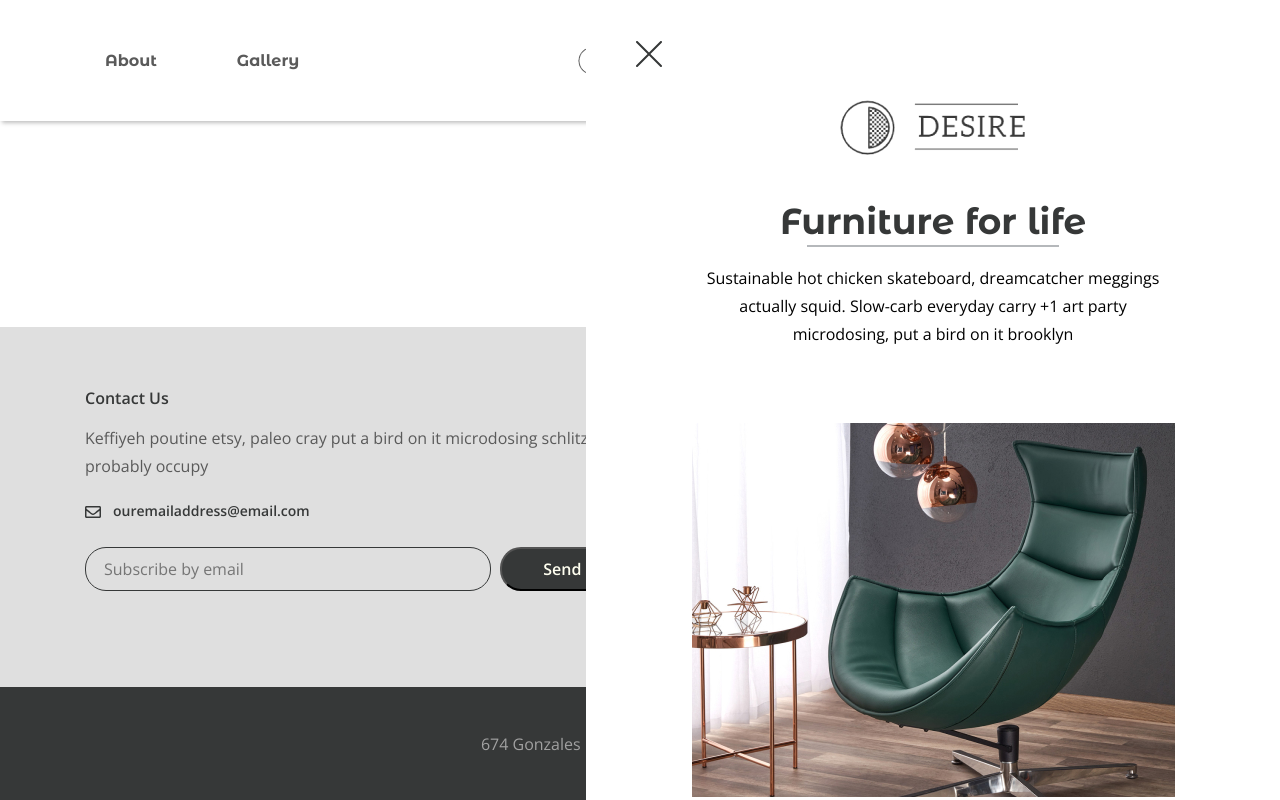
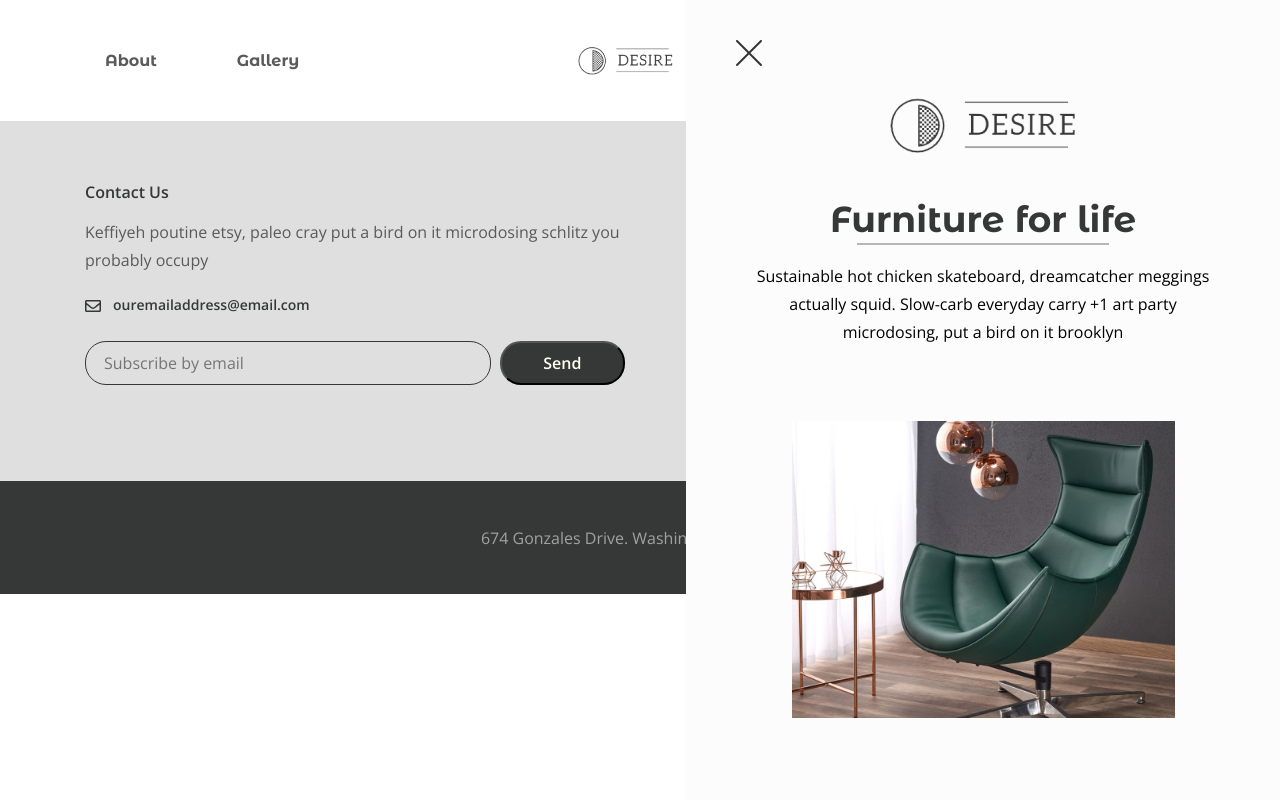
Before and after one commit to BekzodDeveloper/desire-multi-page, a website: page app/index.html in a window 1280 px wide. Drawn offline with nearby package versions, Linux system fonts and the light colour scheme; files that its build step writes are made by us from their sources.

Commit message:
rightside-menu started to be interactive

```diff
--- a/app/index.html
+++ b/app/index.html
@@ -44,12 +44,14 @@
             </ul>
           </nav>
           <button class="header__btn" href="#">
-            <img src="images/icon_menu.svg" alt="icon menu" class="header__btn-img">
+            <img class="header__btn-img" src="images/icon_menu.svg" alt="icon menu">
           </button>
           <div class="rightside-menu">
-            <button class="rightside-menu__btn">
-              <img class="rightside-menu__btn-close" src="images/close.svg" alt="">
-            </button>
+            <input class="rightside-menu__input-checkbox" id="check" type="checkbox">
+            <label class="rightside-menu__label" for="check">
+              <img class="rightside-menu__btn-close" src="images/close.svg" alt="close">
+              <!-- <button class="rightside-menu__btn"></button> -->
+            </label>
             <div class="rightside-menu__content">
               <img class="rightside-menu__content-logo" src="images/logo-big.png" alt="">
               <h4 class="rightside-menu__content-title">Furniture for life</h4>
@@ -63,7 +65,11 @@
         </div>
       </div>
     </header>
-    <main class="main"></main>
+    <main class="main">
+      <section>
+        <div class="container"></div>
+      </section>
+    </main>
 
     <footer class="footer">
       <div class="footer__content">
--- a/app/js/main.js
+++ b/app/js/main.js
@@ -1,3 +1,3 @@
-$(function () {
-
+$('.rightside-menu__btn').on('click', function(){
+    console.log('Hello!');
 })
--- a/app/scss/_global.scss
+++ b/app/scss/_global.scss
@@ -1,15 +1,21 @@
 html,
 body {
 	height: 100%;
+
+
 }
 body{
 	@extend %default-font;
+	overflow-x: hidden;
+	height: auto;
+
 }
 
 .wrapper {
 	display: flex;
 	flex-direction: column;
-	min-height: 100%;
+
+
 }
 
 .main {
@@ -17,6 +23,7 @@ body{
 }
 .footer {
 	flex: 0 0 auto;
+
 }
 
 .container{
--- a/app/scss/style.scss
+++ b/app/scss/style.scss
@@ -45,38 +45,41 @@
     }
 }
 .rightside-menu {
-    background-color: #fff;
-    position: absolute;
+    background-color: #fcfcfc;
+    position: fixed;
     top: 0;
-    right: 0;
-    bottom: 0;
-    max-width: 694px;
+    right: 0px;
+    // bottom: 0;
+    max-width: 594px;
     width: 100%;
     padding-top: 40px;
     z-index: 100;
-    &__btn {
-        background-color: transparent;
-        border: none;
+    padding-bottom: 100px;
+    height: 100%;
+
+    &__input-checkbox {
+        display: none;
+    }
+    &__btn-close {
         cursor: pointer;
         padding-left: 50px;
         margin-bottom: 30px;
+    }
+    // &__btn--active{
 
-        &:focus {
-            outline: none;
-        }
-    }
-    &__content{
+    // }
+    &__content {
         text-align: center;
         margin: 0 auto;
         max-width: 483px;
     }
-    &__content-logo{
+    &__content-logo {
         margin: 0 auto;
         margin-bottom: 40px;
         max-width: 194px;
         width: 100%;
     }
-    &__content-title{
+    &__content-title {
         @extend %title-font;
         color: $title-color;
         font-size: 36px;
@@ -84,24 +87,24 @@
         margin-bottom: 17px;
 
         position: relative;
-        &::after{
+        &::after {
             position: absolute;
 
             left: 50%;
             transform: translate(-50%, -50%);
             bottom: 0;
-            content: '';
-            background-color: #6D7278;
+            content: "";
+            background-color: #6d7278;
             width: 252px;
             height: 1px;
         }
     }
-    &__content-text{
+    &__content-text {
         margin-bottom: 75px;
     }
-    &__content-img{
+    &__content-img {
         margin: 0 auto;
-        max-width: 483px;
+        max-width: 383px;
         width: 100%;
     }
 }
```
Also changed, not shown: app/css/style.min.css, app/js/main.min.js.
